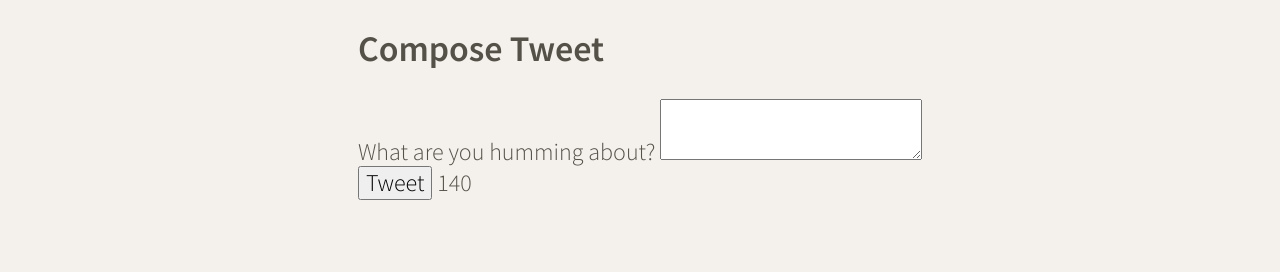
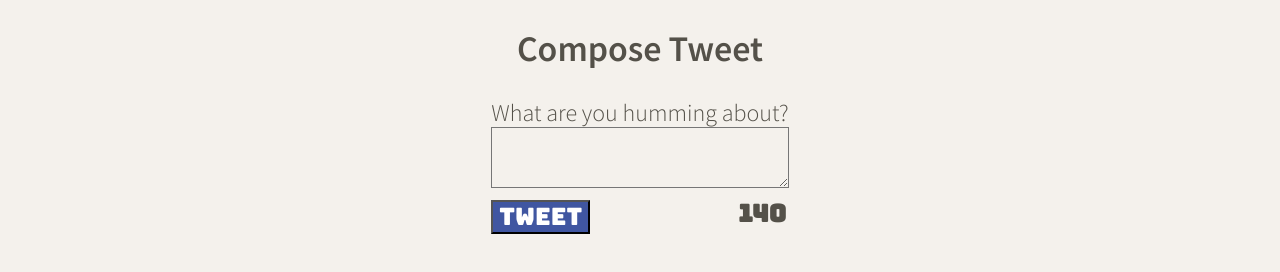
Before and after one commit to carmtsang/tweeter, a website: page public/index.html in a window 1280 px wide. Shown: the part 522-794 px from the top of the page. Drawn offline with nearby package versions, Linux system fonts and the light colour scheme.

Commit message:
create new-tweet.css to stylize textbox

```diff
--- a/public/index.html
+++ b/public/index.html
@@ -19,6 +19,7 @@
     <link rel="stylesheet" href="/styles/layout.css" type="text/css" />
     <link rel="stylesheet" href="/styles/nav.css" type="text/css" />
     <link rel="stylesheet" href="/styles/header.css" type="text/css" />
+    <link rel="stylesheet" href="/styles/new-tweet.css" type="text/css" />
     <!-- External JS -->
     <script src="https://ajax.googleapis.com/ajax/libs/jquery/3.4.1/jquery.min.js"></script>
 
@@ -57,9 +58,9 @@
         <form action="/tweets" method="POST">
           <label for="tweet-text">What are you humming about?</label>
           <textarea name="text" id="tweet-text"></textarea>
-          <div>
+          <div class="button-counter">
             <button type="submit">Tweet</button>
-            <output name="counter" class="counter" for="tweet-text">140</output>
+            <output name="counter" class="counter" for="tweet-text"><strong>140</strong></output>
           </div>
         </form>
       </section>
--- /dev/null
+++ b/public/styles/new-tweet.css
@@ -0,0 +1,30 @@
+.container {
+  width: 90%
+}
+
+.new-tweet {
+  display: flex;
+  flex-direction: column;
+  align-items: center;
+}
+
+form {
+  display: flex;
+  flex-direction: column;
+}
+
+textarea {
+  background-color: #f4f1ec;
+}
+
+.button-counter {
+  display: flex;
+  justify-content: space-between;
+  font-family: 'Bungee', sans-serif;
+  margin-top: .5em;
+}
+
+button {
+  color: white;
+  background-color: #4056A1;
+}
```
